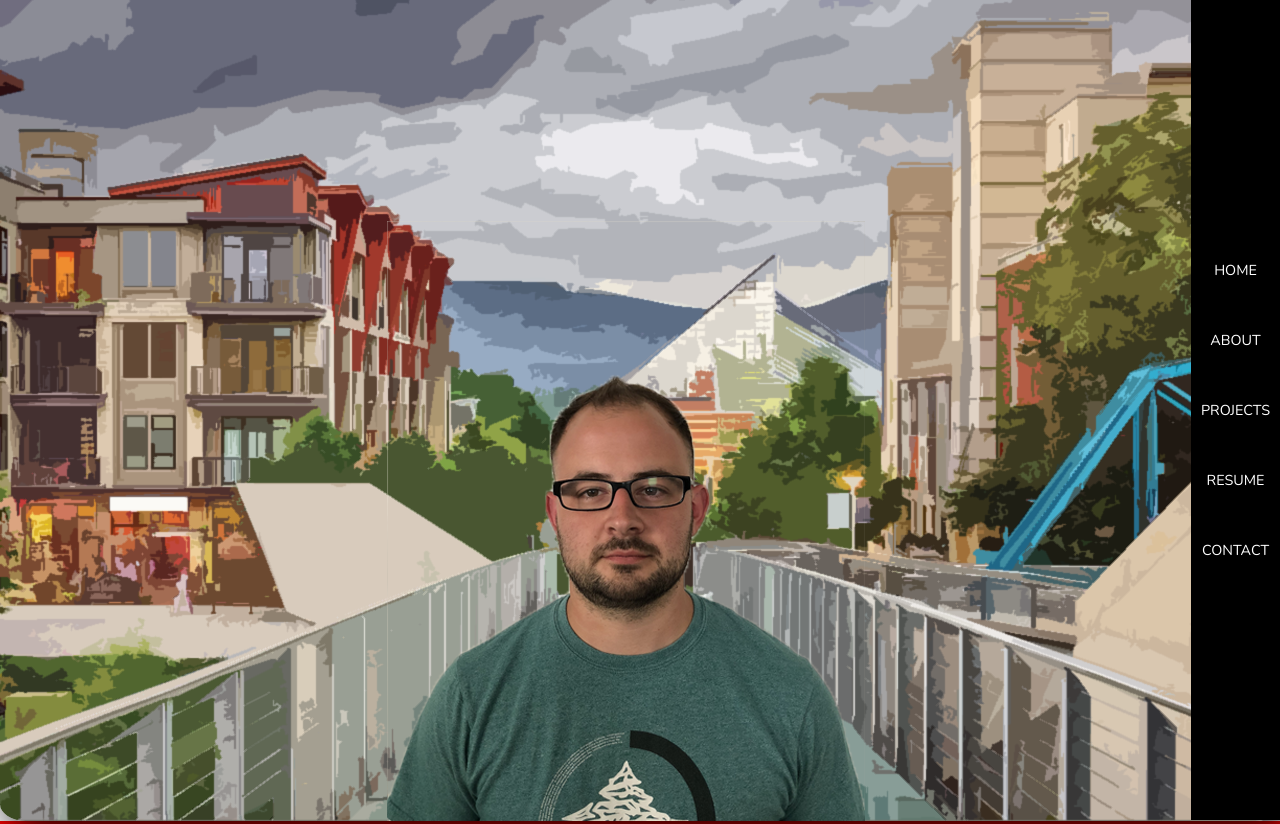
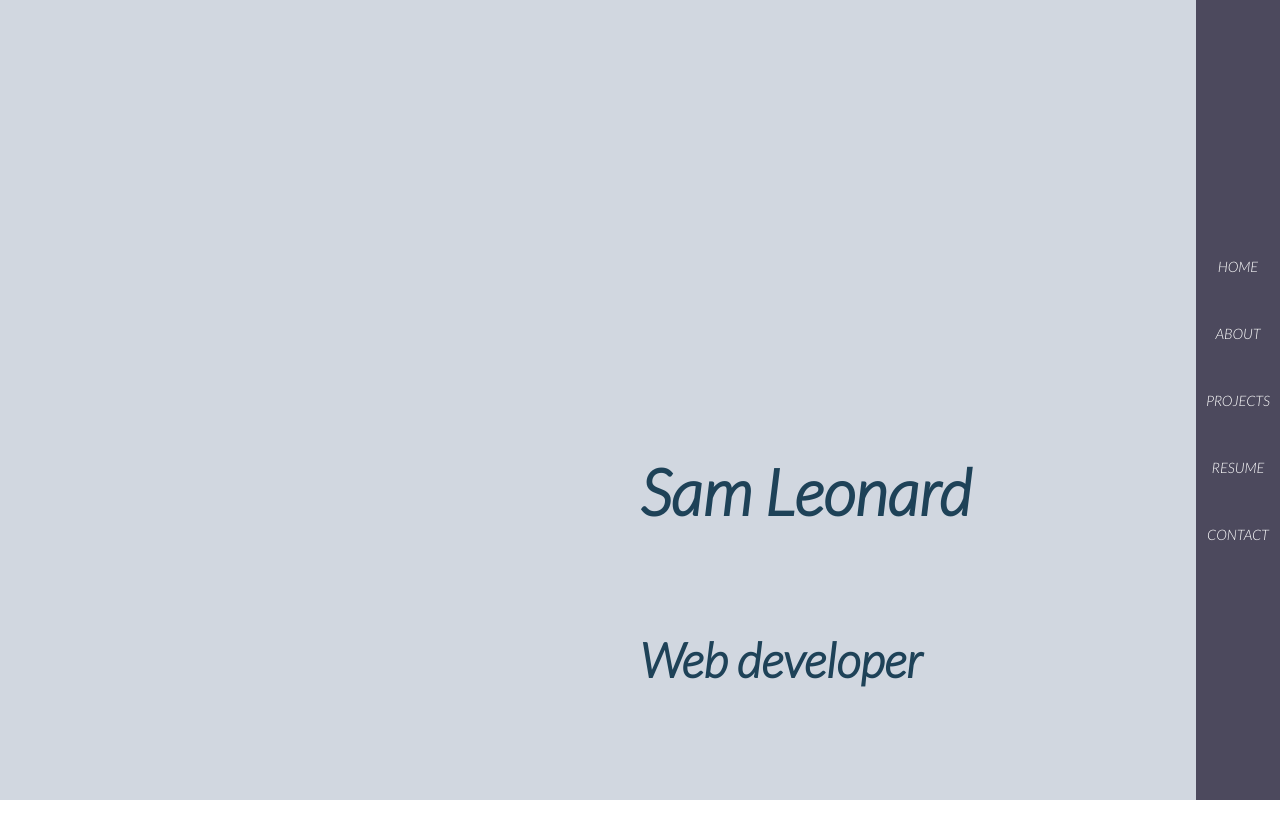
Before and after one commit to Sam-Leonard/Portfolio, a website built with webpack: page app/index.html in a window 1280 px wide. After the commit the page ends 800 px from the top, so only its background shows below. Built offline with nearby package versions, Linux system fonts and the light colour scheme.

Commit message:
fixed transition on section change, playing with color scheme, changed font to Lato.

```diff
--- a/app/assets/styles/base/_font-and-colors.css
+++ b/app/assets/styles/base/_font-and-colors.css
@@ -1,3 +1,3 @@
 body {
-  font-family: 'Nunito', sans-serif;
+  font-family: 'Lato', sans-serif;
 }
--- /dev/null
+++ b/app/assets/styles/base/_global.css
@@ -0,0 +1,3 @@
+* {
+  box-sizing: border-box;
+}
--- a/app/assets/styles/modules/_about.css
+++ b/app/assets/styles/modules/_about.css
@@ -1,6 +1,6 @@
 .about {
   display: flex;
-  border: 3px solid blue;
+  z-index: 1;
 
   &__container {
     display: flex;
--- a/app/assets/styles/modules/_home.css
+++ b/app/assets/styles/modules/_home.css
@@ -1,9 +1,27 @@
 .home {
   display: flex;
-  border: 3px solid red;
+  overflow: hidden;
+  flex-direction: row;
 
-  &__img {
-    border-radius: 2%;
-    box-shadow: 10px 10px 45px black;
+  &__title-container {
+    position: absolute;
+    display: flex;
+    flex-direction: column;
+  }
+
+  &__heading {
+    font-size: 4rem;
+
+    color: #1e4258;
+  }
+
+  &__sub-heading {
+    font-size: 3rem;
+
+    color: #1e4258;
+  }
+
+  img {
+
   }
 }
--- a/app/assets/styles/modules/_main-container.css
+++ b/app/assets/styles/modules/_main-container.css
@@ -9,10 +9,10 @@
     right: 0;
     left: 0;
     bottom: 0;
-    /* background-color: #FBF7F5; */
-    background-color: black;
+    background-color: #d1d7e0;
     align-items: center;
     justify-content: center;
+    transition: all .3s ease;
   }
 
   &__about {
@@ -24,7 +24,8 @@
     right: 0;
     left: 0;
     bottom: 0;
-    background-color: green;
+    background-color: #d1d7e0;
+    transition: all .3s ease;
   }
 
   &__projects {
@@ -36,7 +37,9 @@
     right: 0;
     left: 0;
     bottom: 0;
-    background-color: blue;
+    background-color: #d1d7e0;
+    transition: all .3s ease-out;
+
   }
 
   &__resume {
@@ -48,7 +51,8 @@
     right: 0;
     left: 0;
     bottom: 0;
-    background-color: yellow;
+    background-color: #d1d7e0;
+    transition: all .3s ease-out;
   }
 
   &__contact {
@@ -60,6 +64,7 @@
     right: 0;
     left: 0;
     bottom: 0;
-    background-color: red;
+    background-color: #d1d7e0;
+    transition: all .3s ease-out;
   }
 }
--- a/app/assets/styles/modules/_navbar.css
+++ b/app/assets/styles/modules/_navbar.css
@@ -1,11 +1,11 @@
 .navbar {
-  z-index: 2;
+  z-index: 99;
   display: flex;
   top: 0;
   right: 0;
   height: 100%;
   padding: 10px;
-  background-color: black;
+  background-color: #4c495d;
   position: fixed;
 
   ul {
@@ -21,7 +21,7 @@
     font-size: .9rem;
     list-style: none;
     padding: 25px 0 25px 0;
-    color: #FFF;
+    color: #1e4258;
 
     a {
       text-decoration: none;
--- a/app/assets/styles/styles.css
+++ b/app/assets/styles/styles.css
@@ -1,5 +1,6 @@
 @import "base/_font-and-colors";
 @import "base/_link-styling";
+@import "base/_global";
 @import "base/_mixins";
 @import "base/_effects";
 @import "modules/_navbar";
--- a/app/index.html
+++ b/app/index.html
@@ -7,7 +7,7 @@
   <title>Sam - Portfolio</title>
   <meta name="keywords" content="Front end web developmer, web development, portfolio, freelance">
   <meta name="description" content="Website design portfolio. Freelance front end web developer.">
-  <link href="https://fonts.googleapis.com/css?family=Nunito" rel="stylesheet">
+  <link href="https://fonts.googleapis.com/css?family=Lato:300i" rel="stylesheet">
 
   <link rel="stylesheet" href="temp/styles/styles.css">
 
@@ -15,9 +15,7 @@
 
 
 <body>
-  <div id="section-container-home" class="main-container main-container__home">
   <div class="navbar">
-
     <ul>
       <li><a href="#home-section" id="home">home</li>
         <li><a href="#about-section" id="about">about</li>
@@ -26,9 +24,14 @@
         <li><a href="#contact-section" id="contact">contact</li>
       </ul>
   </div>
+  <div id="section-container-home" class="main-container main-container__home">
 
     <div id="home-section" class="home">
-        <img class="home__img" src="assets/images/chattanooga.png" alt="">
+      <div class="home__title-container">
+        <h2 class="home__heading">Sam Leonard</h2>
+          <h3 class="home__sub-heading">Web developer</h3>
+      </div>
+        <img src="" alt="">
     </div>
   </div>
 
--- a/app/temp/styles/styles.css
+++ b/app/temp/styles/styles.css
@@ -1,5 +1,5 @@
 body {
-  font-family: 'Nunito', sans-serif;
+  font-family: 'Lato', sans-serif;
 }
 a {
   text-decoration: none;
@@ -17,19 +17,24 @@ a:focus {
 a:hover, a:active {
   text-decoration: none;
  }
+* {
+  box-sizing: border-box;
+}
 .hidden {
-  position: absolute !important;
-  top: -9999px !important;
-  left: -9999px !important;
+  position: absolute;
+  left: -1200px;
+  opacity: 0;
+  display: none;
+  transition: all .3s ease;
 }
 .navbar {
-  z-index: 2;
+  z-index: 99;
   display: flex;
   top: 0;
   right: 0;
   height: 100%;
   padding: 10px;
-  background-color: black;
+  background-color: #4c495d;
   position: fixed;
 }
 .navbar ul {
@@ -44,22 +49,37 @@ a:hover, a:active {
     font-size: .9rem;
     list-style: none;
     padding: 25px 0 25px 0;
-    color: #FFF;
+    color: #1e4258;
   }
 .navbar li a {
       text-decoration: none;
     }
 .home {
   display: flex;
-  border: 3px solid red;
+  overflow: hidden;
+  flex-direction: row;
 }
-.home__img {
-    border-radius: 2%;
-    box-shadow: 10px 10px 45px black;
+.home__title-container {
+    position: absolute;
+    display: flex;
+    flex-direction: column;
+  }
+.home__heading {
+    font-size: 4rem;
+
+    color: #1e4258;
+  }
+.home__sub-heading {
+    font-size: 3rem;
+
+    color: #1e4258;
+  }
+.home img {
+
   }
 .about {
   display: flex;
-  border: 3px solid blue;
+  z-index: 1;
 }
 .about__container {
     display: flex;
@@ -123,10 +143,10 @@ a:hover, a:active {
     right: 0;
     left: 0;
     bottom: 0;
-    /* background-color: #FBF7F5; */
-    background-color: black;
+    background-color: #d1d7e0;
     align-items: center;
     justify-content: center;
+    transition: all .3s ease;
   }
 .main-container__about {
     display: flex;
@@ -137,7 +157,8 @@ a:hover, a:active {
     right: 0;
     left: 0;
     bottom: 0;
-    background-color: green;
+    background-color: #d1d7e0;
+    transition: all .3s ease;
   }
 .main-container__projects {
     display: flex;
@@ -148,7 +169,9 @@ a:hover, a:active {
     right: 0;
     left: 0;
     bottom: 0;
-    background-color: blue;
+    background-color: #d1d7e0;
+    transition: all .3s ease-out;
+
   }
 .main-container__resume {
     display: flex;
@@ -159,7 +182,8 @@ a:hover, a:active {
     right: 0;
     left: 0;
     bottom: 0;
-    background-color: yellow;
+    background-color: #d1d7e0;
+    transition: all .3s ease-out;
   }
 .main-container__contact {
     display: flex;
@@ -170,5 +194,6 @@ a:hover, a:active {
     right: 0;
     left: 0;
     bottom: 0;
-    background-color: red;
+    background-color: #d1d7e0;
+    transition: all .3s ease-out;
   }
```
Also changed, not shown: app/assets/styles/base/_effects.css (+5 -3 lines), app/assets/images/cover.png (added), app/assets/images/samport1.png (added), samport2.png (added). Lines whose indentation alone changed are shown as unchanged.
